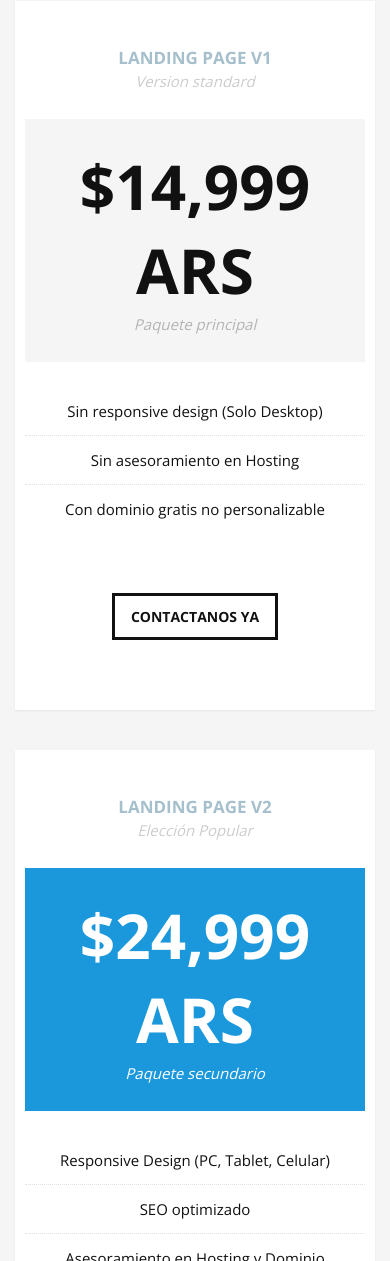
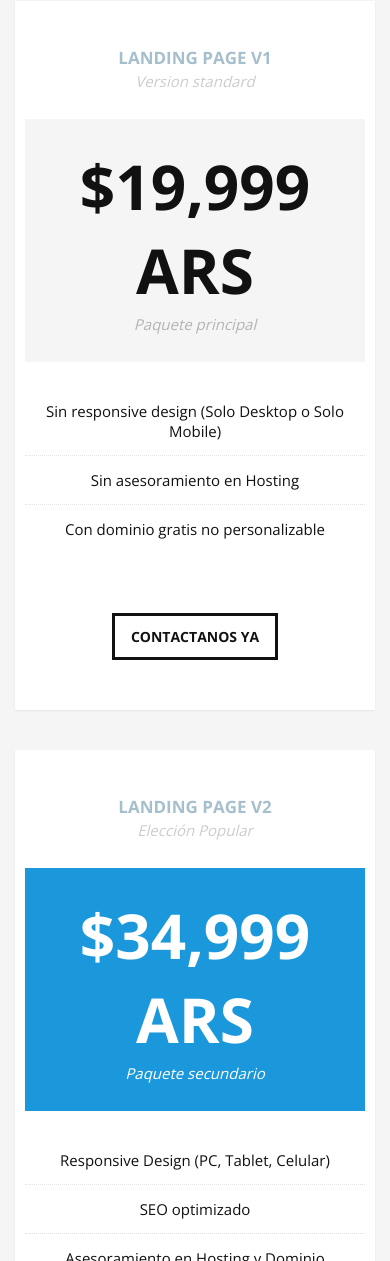
Before and after one commit to JeremiasLandry/Landsy, a plain HTML site: page index.html in a window 390 px wide. Shown: the part 4981-6242 px from the top of the page. Drawn offline with nearby package versions, Linux system fonts and the light colour scheme.

Commit message:
prices updated

```diff
--- a/index.html
+++ b/index.html
@@ -350,11 +350,11 @@
                         <h3>Landing Page v1</h3>
                         <p class="pricing-sub">Version standard</p>
                         <div class="pricing">
-                            <div class="price">$14,999 ARS</div>
+                            <div class="price">$19,999 ARS</div>
                             <p>Paquete principal</p>
                         </div>
                         <ul>
-                            <li>Sin responsive design (Solo Desktop)</li>
+                            <li>Sin responsive design (Solo Desktop o Solo Mobile)</li>
                             <li>Sin asesoramiento en Hosting</li>
                             <li>Con dominio gratis no personalizable</li>
                         </ul>
@@ -369,7 +369,7 @@
                         <h3>Landing Page v2</h3>
                         <p class="pricing-sub">Elección Popular</p>
                         <div class="pricing">
-                            <div class="price">$24,999 ARS</div>
+                            <div class="price">$34,999 ARS</div>
                             <p>Paquete secundario</p>
                         </div>
                         <ul>
```
